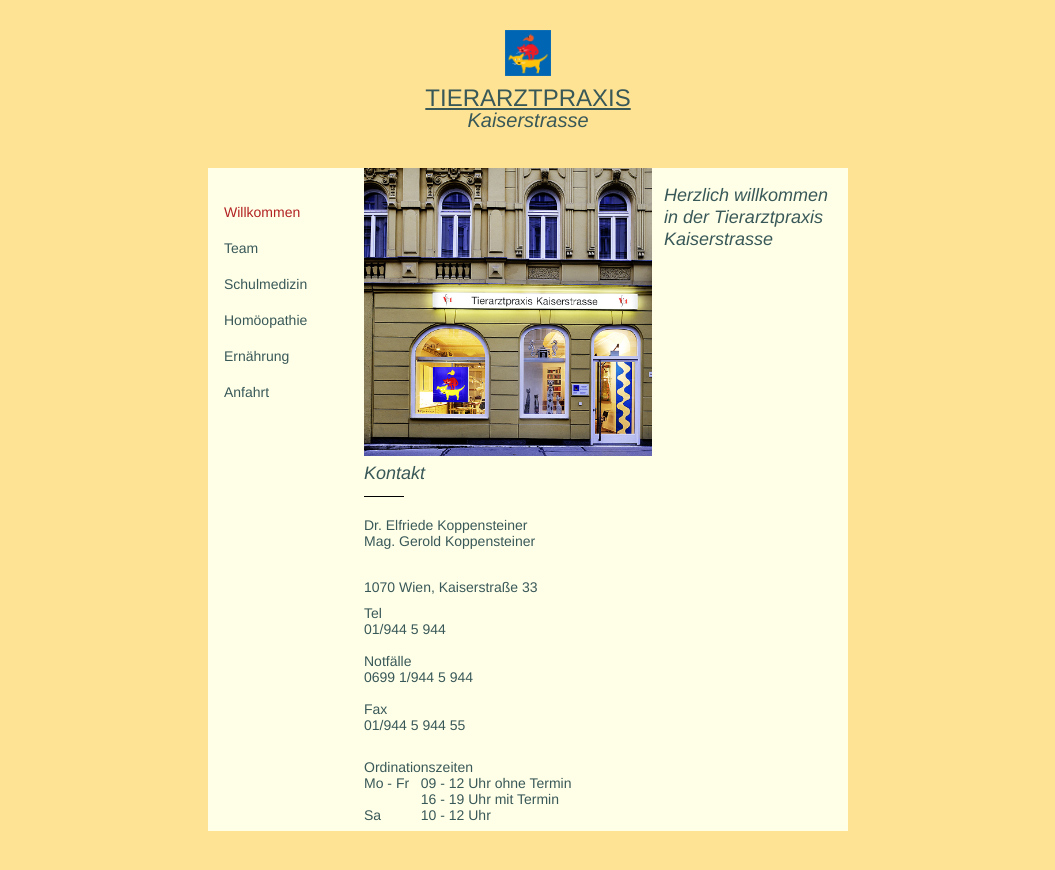
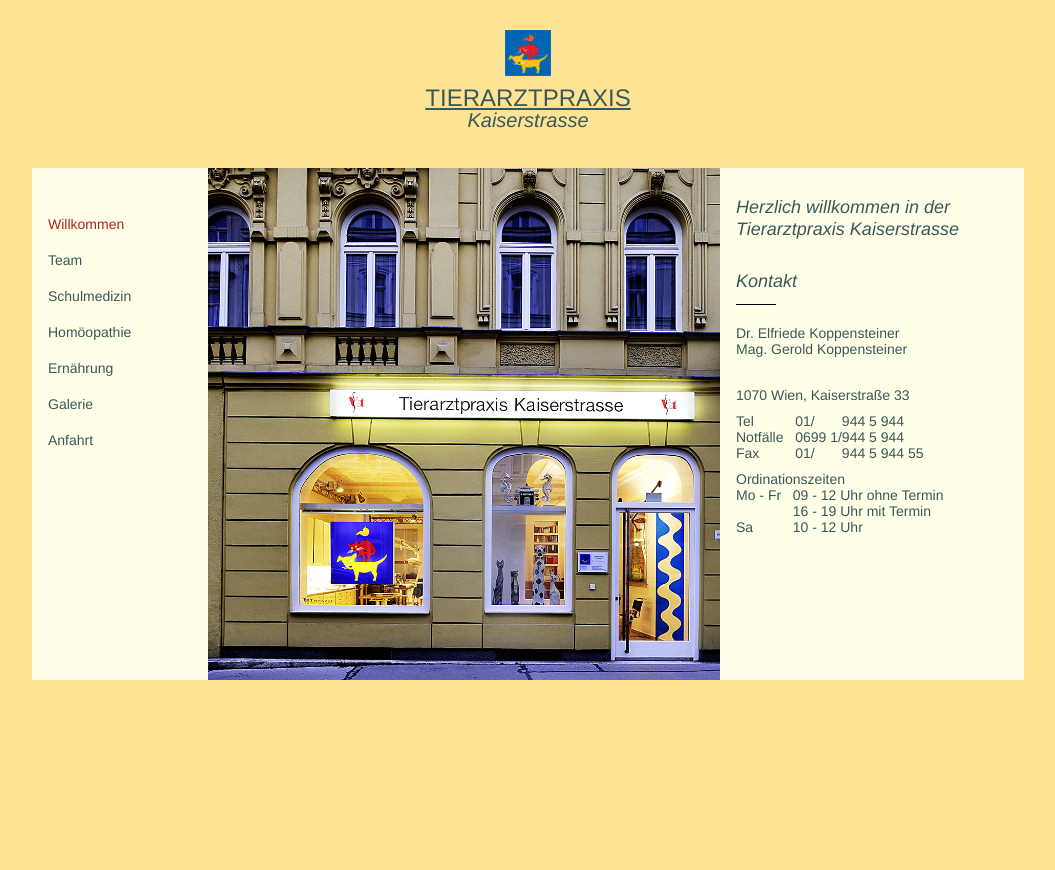
Before and after one commit to richardtraindl/tierarztpraxis-kaiserstrasse.at, a Jekyll site: the page built from index.html, in a window 1280 px wide. Shown: the top 870 px of the page, without its empty margins (112-1167 px from the left). Built offline with Jekyll 4.4.1, drawn with Linux system fonts in a browser that asks for light colours.

Commit message:
fix media queries

```diff
--- a/_layouts/desktop.html
+++ b/_layouts/desktop.html
@@ -10,11 +10,11 @@
 
     <link rel="stylesheet" href="styles/all.css">
 
-    <link rel="stylesheet" media="only screen and (max-device-width: 639px)" href="styles/small.css" />
+    <link rel="stylesheet" media="only screen and (max-width: 639px)" href="styles/small.css" />
 
-    <link rel="stylesheet" media="only screen and (min-device-width: 640px) and (max-device-width: 999px)" href="styles/medium.css" />
+    <link rel="stylesheet" media="only screen and (min-width: 640px) and (max-width: 999px)" href="styles/medium.css" />
 
-    <link rel="stylesheet" media="only screen and (min-device-width: 1000px)" href="styles/desktop.css" />
+    <link rel="stylesheet" media="only screen and (min-width: 1000px)" href="styles/desktop.css" />
 
     <link rel="stylesheet" href="scripts/colorbox/colorbox.css">
 
```
